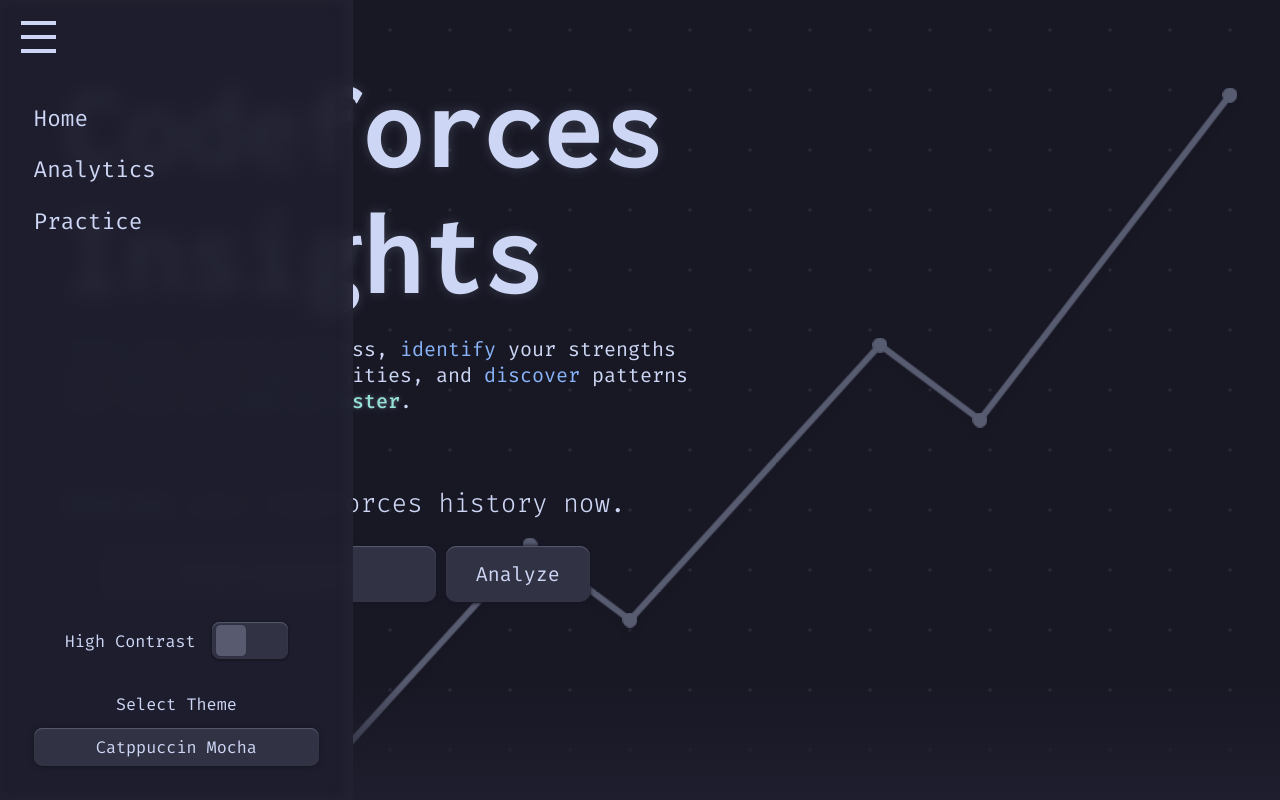
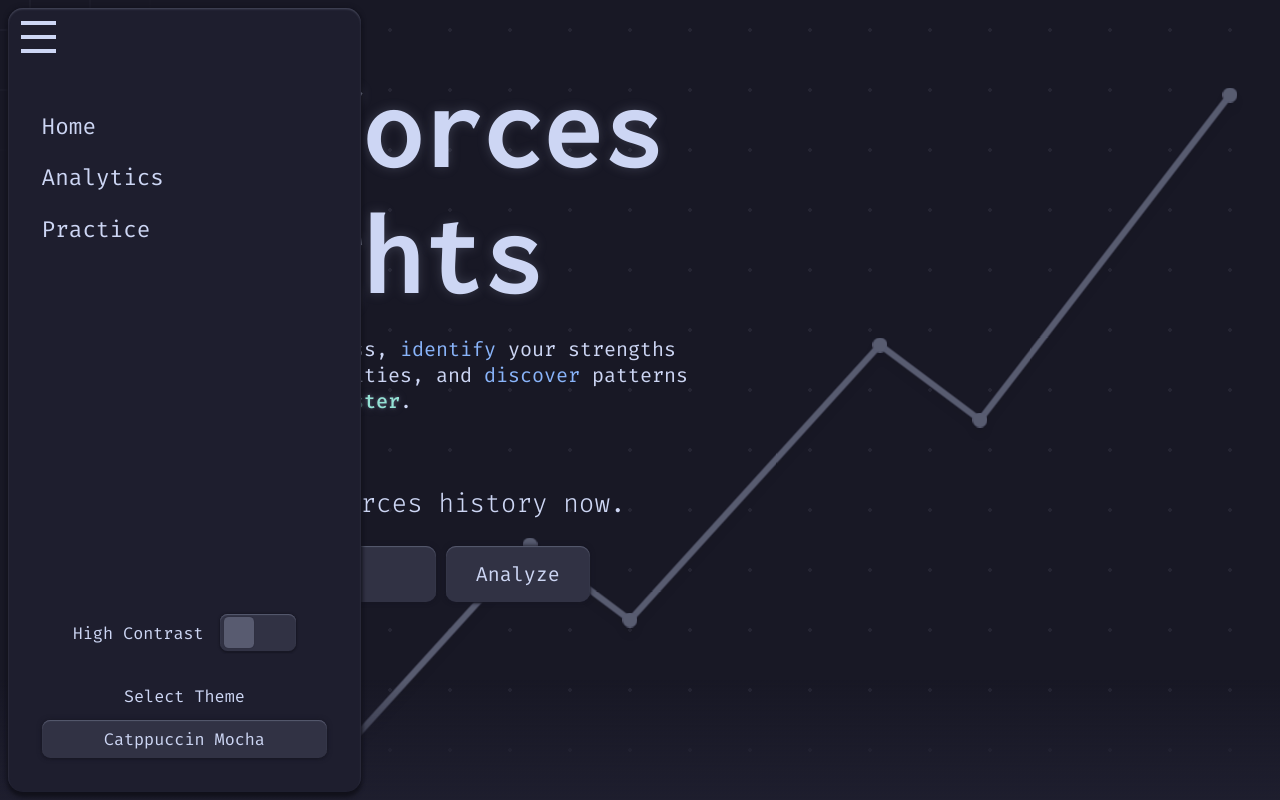
Before and after one commit to Yuqzii/codeforces-insights, a website: page frontend/public/index.html in a window 1280 px wide. Both pictures are taken after a click on the button "Navigation menu button". Shown: the top 800 px of the page. Drawn offline with nearby package versions, Linux system fonts and the light colour scheme; files that its build step writes are made by us from their sources; files whose address does not match are found by name.

Commit message:
feat: add depth class to side menu
This makes it much more consistent with the rest of the site.

```diff
--- a/frontend/public/index.html
+++ b/frontend/public/index.html
@@ -25,7 +25,7 @@
 		<span></span>
 	</button>
 
-	<div id="nav-menu">
+	<div id="nav-menu" class="depth-2">
 		<nav>
 			<a href="#hero-section">Home</a>
 			<a href="#analytics-section">Analytics</a>
--- a/frontend/src/style/nav-menu.css
+++ b/frontend/src/style/nav-menu.css
@@ -29,14 +29,13 @@
 	/* This is changed with the active class */
 	transform: translateX(-100%);
 	width: 17em;
-	height: calc(100vh - 2 * var(--nav-padding));
+	height: calc(98vh - 2 * var(--nav-padding));
+	top: 1vh;
 	padding: var(--nav-padding);
 
 	font-size: 1.2rem;
 
-	background-color: color-mix(in srgb, var(--bg), transparent 5%);
-	backdrop-filter: blur(10px);
-	box-shadow: inset -5px 0 15px color-mix(in srgb, var(--bg3), transparent 90%);
+	border-radius: 15px;
 	transition-duration: var(--bg-transition-speed);
 }
 
@@ -74,7 +73,7 @@
 }
 
 #nav-menu.active {
-	transform: translateX(0);
+	transform: translateX(1vh);
 }
 
 #high-contrast-container {
```
